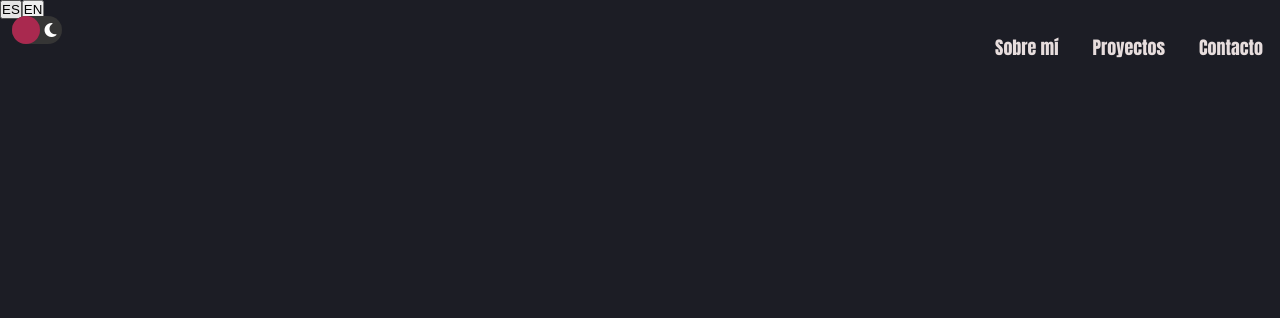
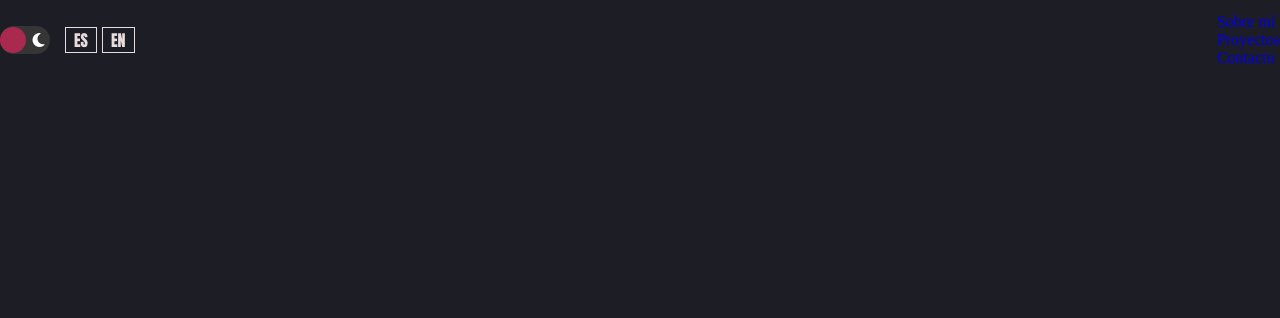
Before and after one commit to crisgarm/portfolio, a React app: page / in a window 1280 px wide. Shown: the top 318 px of the page. Built offline with nearby package versions, Linux system fonts and the light colour scheme.

Commit message:
Change menu structure and fix lang band switch button

```diff
--- a/src/components/Header.js
+++ b/src/components/Header.js
@@ -14,27 +14,37 @@ const Header = (props) => {
 
   return (
     <header className="header">
-      <label className="header__switch-label">
+      <section className="menu">
+        <div className="menu__wrapper">
+          <label className="menu__switch-label">
             <input
-          className="header__switch-input"
+              className="menu__switch-input"
               type="checkbox"
               onChange={handleChange}
               checked={props.value}
             />
-        <span className="header__switch-slider round">
+            <span className="menu__switch-slider round">
               <i className="fas fa-sun"></i>
               <i className="fas fa-moon"></i>
             </span>
           </label>
           <div>
-        <button type="button" onClick={() => i18n.changeLanguage("es")}>
+            <button
+              className="menu__button"
+              onClick={() => i18n.changeLanguage("es")}
+            >
               ES
             </button>
-        <button type="button" onClick={() => i18n.changeLanguage("en")}>
+            <button
+              className="menu__button"
+              onClick={() => i18n.changeLanguage("en")}
+            >
               EN
             </button>
           </div>
+        </div>
         <Navbar />
+      </section>
       <section className="hero">
         <div className="hero__wrapper">
           <span className="hero__wrapper-span">
--- a/src/stylesheets/Header.scss
+++ b/src/stylesheets/Header.scss
@@ -4,140 +4,238 @@
 .header {
   height: 100vh;
   width: 100%;
+}
 
-  &__nav {
-    height: 7%;
+.menu {
+  height: 10%;
+  display: flex;
+  flex-direction: row;
+  justify-content: space-between;
+  align-items: center;
+
+  &__wrapper {
     display: flex;
-    flex-direction: row;
-    justify-content: flex-end;
+    justify-content: space-between;
     align-items: center;
   }
 
-  &__list {
+  &__switch-label {
+    position: relative;
+    display: inline-block;
+    width: 50px;
+    height: 28px;
+    margin-right: 10px;
+  }
+
+  &__switch-input {
+    opacity: 0;
+    width: 0;
+    height: 0;
+  }
+
+  &__switch-slider {
+    cursor: pointer;
+    background-color: rgb(53, 53, 53);
+    transition: 0.4s;
     position: absolute;
-    z-index: 1;
+    top: 0;
+    left: 0;
     right: 0;
-    top: 0;
+    bottom: 0;
     display: flex;
-    flex-direction: column;
-    justify-content: space-evenly;
+    justify-content: space-around;
     align-items: center;
-    height: 100vh;
-    width: 100%;
-    background-color: $colorTertiary;
-    transform: translateY(-100%);
-    transition: transform 0.5s ease-in-out;
-    font-size: 18px;
 
-    @include tablet {
-      position: static;
-      z-index: 0;
-      display: flex;
-      flex-direction: row;
-      justify-content: flex-end;
-      height: 0;
-      transform: translateY(0%);
-      transition: transform 0s ease-in;
-    }
-
-    &-item {
-      padding: 15px 5px;
-
-      @include tablet {
-        padding: 15px 15px;
-      }
-    }
-
-    &-item-link {
-      font-family: $fontFamilyTitle;
-      color: var(--theme-text);
-      transition: color 750ms;
-      padding: 2px;
-      position: relative;
-
-      &:hover {
-        color: var(--theme-background);
-
-        @include tablet {
-          color: var(--theme-text);
-        }
-      }
-
-      &::before {
-        content: "";
-        position: absolute;
-        width: 0;
-        height: 4px;
-        bottom: 0;
-        left: 0;
-        border-radius: 3px;
-        visibility: hidden;
-        transition: all 0.3s ease-in-out;
-        @include tablet {
-          background: linear-gradient(
-            90deg,
-            rgba(96, 34, 87, 1) 0%,
-            rgba(169, 41, 79, 1) 52%
-          );
-        }
-      }
-
-      &:hover:before {
-        visibility: visible;
-        width: 100%;
-      }
+    &:before {
+      position: absolute;
+      left: 0;
+      right: 0;
+      content: "";
+      height: 26px;
+      width: 26px;
+      left: 0;
+      right: 0;
+      background-color: $colorTertiary;
+      transition: 0.4s;
+      border-radius: 50%;
     }
   }
 
-  &__burguer {
-    z-index: 1;
-    display: block;
+  &__button {
+    background-color: transparent;
+    color: var(--theme-text);
+    border: 1px solid;
+    border-color: var(--theme-text);
+    padding: 0 8px;
     cursor: pointer;
-    margin-right: 20px;
-    transition: 0.4 ease-out;
+    font-family: $fontFamilyTitle;
+    font-size: 16px;
+    margin-left: 5px;
+    transition: color 750ms;
 
-    @include tablet {
-      display: none;
-    }
-
-    &-1,
-    &-2,
-    &-3 {
-      width: 25px;
-      height: 3px;
-      margin: 5px 0;
-      background-color: var(--theme-text);
-      transition: 0.4s ease-out;
+    &:hover {
+      color: $colorPrimary;
+      transition: color 500ms;
     }
   }
 }
 
-.change.header__burguer-1 {
-  transform: rotate(-45deg) translate(3px, -2px);
-  position: absolute;
+input:checked + .menu__switch-slider {
+  background-color: rgb(223, 194, 194);
 }
 
-.change.header__burguer-2 {
-  opacity: 0;
+input:checked + .menu__switch-slider:before {
+  transform: translateX(26px);
 }
 
-.change.header__burguer-3 {
-  transform: rotate(45deg) translate(-7px, -8px);
+.menu__switch-slider.round {
+  border-radius: 34px;
 }
 
-@media screen and (max-width: 768px) {
-  body {
-    overflow-x: hidden;
-  }
+.menu__switch-slider.round:before {
+  border-radius: 50%;
 }
 
-.active {
-  transform: translateY(0%);
+.fa-sun {
+  color: rgb(0, 0, 0);
 }
+
+.fa-moon {
+  color: white;
+}
+
+//   &__nav {
+//     height: 7%;
+//     display: flex;
+//     flex-direction: row;
+//     justify-content: flex-end;
+//     align-items: center;
+//   }
+
+//   &__list {
+//     position: absolute;
+//     z-index: 1;
+//     right: 0;
+//     top: 0;
+//     display: flex;
+//     flex-direction: column;
+//     justify-content: space-evenly;
+//     align-items: center;
+//     height: 100vh;
+//     width: 100%;
+//     background-color: $colorTertiary;
+//     transform: translateY(-100%);
+//     transition: transform 0.5s ease-in-out;
+//     font-size: 18px;
+
+//     @include tablet {
+//       position: static;
+//       z-index: 0;
+//       display: flex;
+//       flex-direction: row;
+//       justify-content: flex-end;
+//       height: 0;
+//       transform: translateY(0%);
+//       transition: transform 0s ease-in;
+//     }
+
+//     &-item {
+//       padding: 15px 5px;
+
+//       @include tablet {
+//         padding: 15px 15px;
+//       }
+//     }
+
+//     &-item-link {
+//       font-family: $fontFamilyTitle;
+//       color: var(--theme-text);
+//       transition: color 750ms;
+//       padding: 2px;
+//       position: relative;
+
+//       &:hover {
+//         color: var(--theme-background);
+
+//         @include tablet {
+//           color: var(--theme-text);
+//         }
+//       }
+
+//       &::before {
+//         content: "";
+//         position: absolute;
+//         width: 0;
+//         height: 4px;
+//         bottom: 0;
+//         left: 0;
+//         border-radius: 3px;
+//         visibility: hidden;
+//         transition: all 0.3s ease-in-out;
+//         @include tablet {
+//           background: linear-gradient(
+//             90deg,
+//             rgba(96, 34, 87, 1) 0%,
+//             rgba(169, 41, 79, 1) 52%
+//           );
+//         }
+//       }
+
+//       &:hover:before {
+//         visibility: visible;
+//         width: 100%;
+//       }
+//     }
+//   }
+
+//   &__burguer {
+//     z-index: 1;
+//     display: block;
+//     cursor: pointer;
+//     margin-right: 20px;
+//     transition: 0.4 ease-out;
+
+//     @include tablet {
+//       display: none;
+//     }
+
+//     &-1,
+//     &-2,
+//     &-3 {
+//       width: 25px;
+//       height: 3px;
+//       margin: 5px 0;
+//       background-color: var(--theme-text);
+//       transition: 0.4s ease-out;
+//     }
+//   }
+// }
+
+// .change.header__burguer-1 {
+//   transform: rotate(-45deg) translate(3px, -2px);
+//   position: absolute;
+// }
+
+// .change.header__burguer-2 {
+//   opacity: 0;
+// }
+
+// .change.header__burguer-3 {
+//   transform: rotate(45deg) translate(-7px, -8px);
+// }
+
+// @media screen and (max-width: 768px) {
+//   body {
+//     overflow-x: hidden;
+//   }
+// }
+
+// .active {
+//   transform: translateY(0%);
 
 .hero {
   width: 100%;
-  height: 93%;
+  height: 90%;
   display: flex;
   justify-content: flex-start;
   align-items: center;
--- a/src/stylesheets/Switch.scss
+++ b/src/stylesheets/Switch.scss
@@ -1,63 +1,63 @@
 @import "./core/vars";
 
-.header__switch-label {
-  position: absolute;
-  top: 2%;
-  left: 12px;
-  width: 50px;
-  height: 28px;
-}
+// .menu__switch-label {
+//   position: absolute;
+//   top: 2%;
+//   left: 12px;
+//   width: 50px;
+//   height: 28px;
+// }
 
-.header__switch-input {
-  opacity: 0;
-  width: 0;
-  height: 0;
-}
-.header__switch-slider {
-  position: absolute;
-  cursor: pointer;
-  top: 0;
-  left: 0;
-  right: 0;
-  bottom: 0;
-  background-color: rgb(53, 53, 53);
-  transition: 0.4s;
-  display: flex;
-  justify-content: space-around;
-  align-items: center;
-}
+// .menu__switch-input {
+//   opacity: 0;
+//   width: 0;
+//   height: 0;
+// }
+// .menu__switch-slider {
+//   position: absolute;
+//   cursor: pointer;
+//   top: 0;
+//   left: 0;
+//   right: 0;
+//   bottom: 0;
+//   background-color: rgb(53, 53, 53);
+//   transition: 0.4s;
+//   display: flex;
+//   justify-content: space-around;
+//   align-items: center;
+// }
 
-.header__switch-slider:before {
-  position: absolute;
-  content: "";
-  height: 28px;
-  width: 28px;
-  left: 0;
-  right: 0;
-  background-color: $colorTertiary;
-  transition: 0.4s;
-}
+// .menu__switch-slider:before {
+//   position: absolute;
+//   content: "";
+//   height: 28px;
+//   width: 28px;
+//   left: 0;
+//   right: 0;
+//   background-color: $colorTertiary;
+//   transition: 0.4s;
+// }
 
-input:checked + .header__switch-slider {
-  background-color: rgb(223, 194, 194);
-}
+// input:checked + .menu__switch-slider {
+//   background-color: rgb(223, 194, 194);
+// }
 
-input:checked + .header__switch-slider:before {
-  transform: translateX(26px);
-}
+// input:checked + .menu__switch-slider:before {
+//   transform: translateX(26px);
+// }
 
-.header__switch-slider.round {
-  border-radius: 34px;
-}
+// .menu__switch-slider.round {
+//   border-radius: 34px;
+// }
 
-.header__switch-slider.round:before {
-  border-radius: 50%;
-}
+// .menu__switch-slider.round:before {
+//   border-radius: 50%;
+// }
 
-.fa-sun {
-  color: rgb(0, 0, 0);
-}
+// .fa-sun {
+//   color: rgb(0, 0, 0);
+// }
 
-.fa-moon {
-  color: white;
-}
+// .fa-moon {
+//   color: white;
+// }
```
Lines whose indentation alone changed are shown as unchanged.
